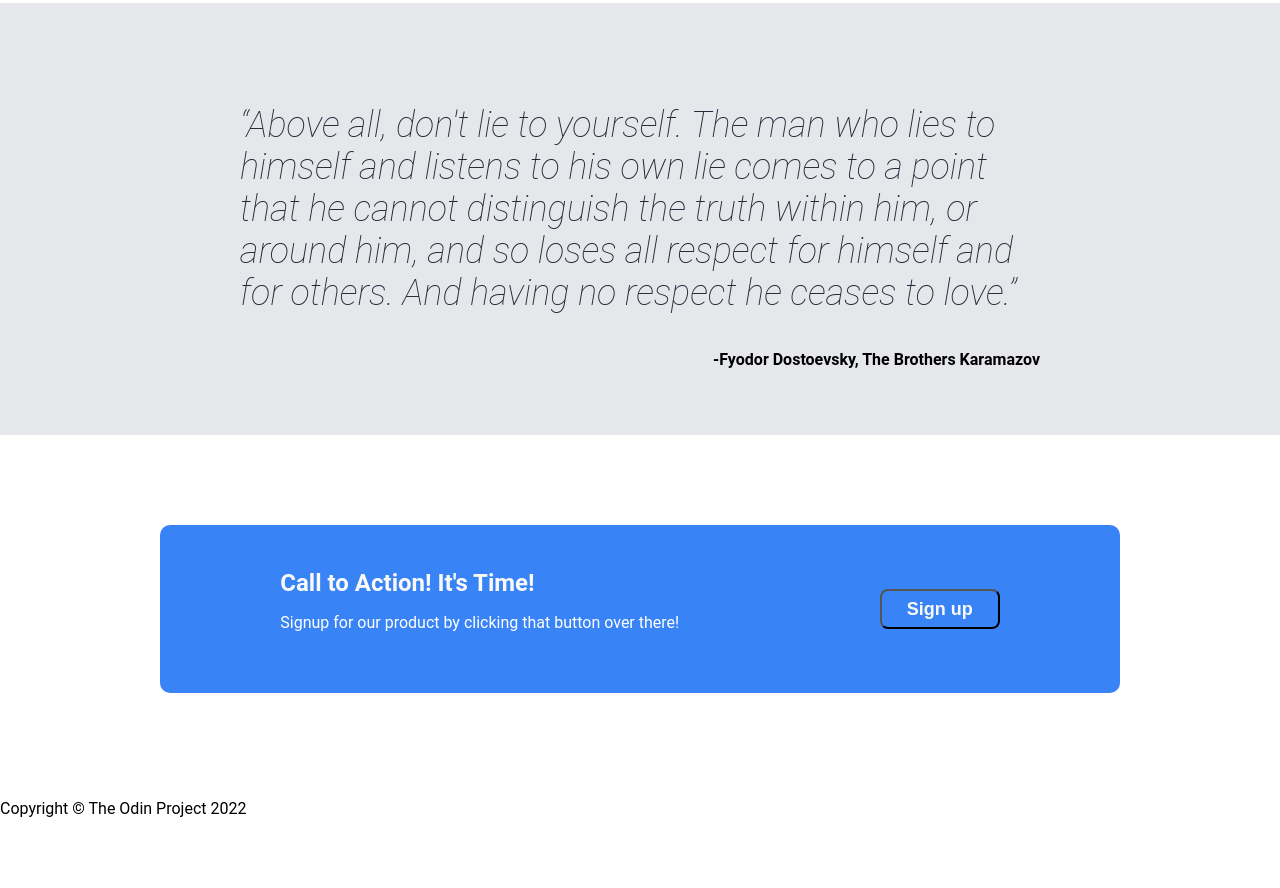
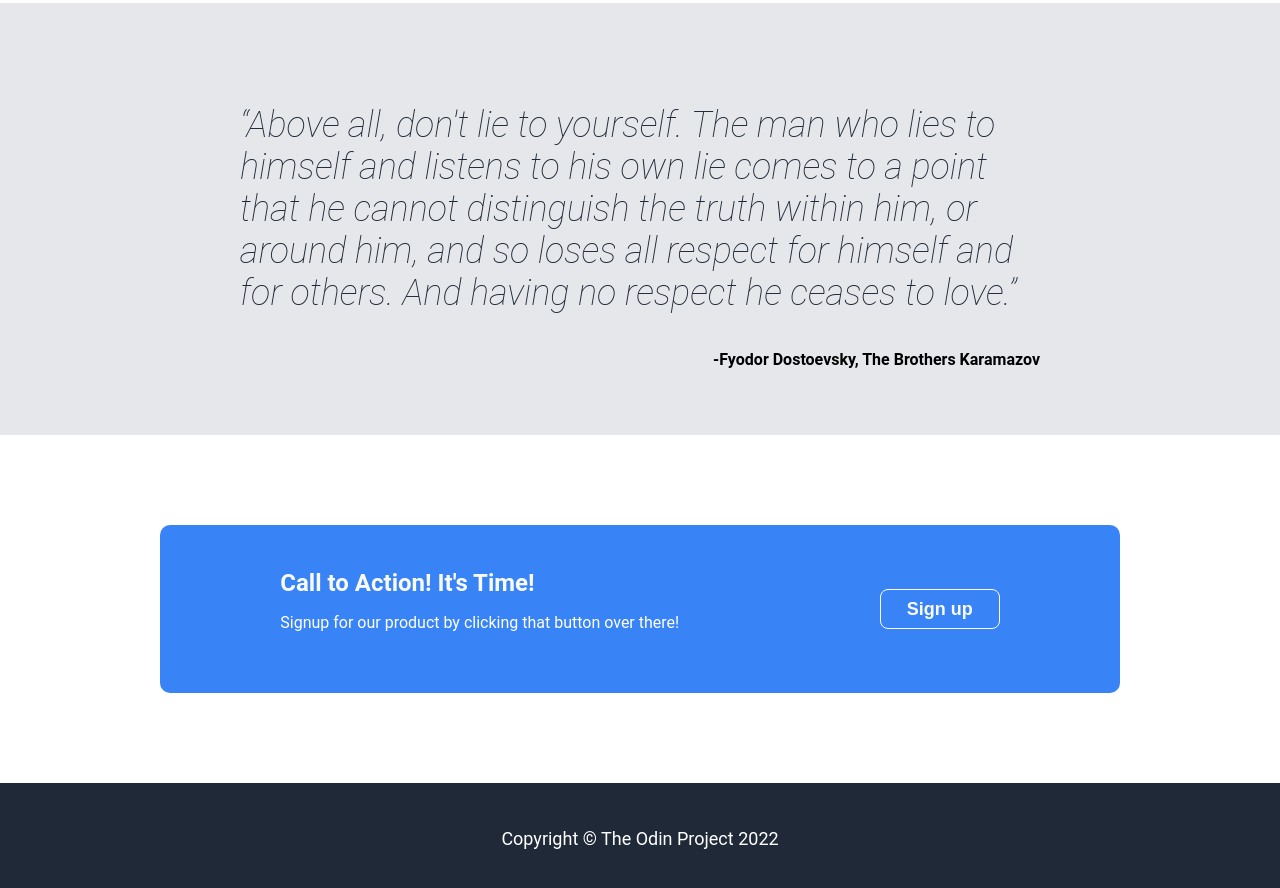
Before and after one commit to mmmmmrw/landing-page, a plain HTML site: page index.html in a window 1280 px wide. Shown: the part 952-1840 px from the top of the page. Before the commit the page ends 1786 px from the top, so only its background shows below. Drawn offline with Linux system fonts and the light colour scheme.

Commit message:
Finished

```diff
--- a/style.css
+++ b/style.css
@@ -80,7 +80,7 @@ body {
   background-color: #3883f6;
   color: #f9faf8;
   border-radius: 8px;
-  font-size: 18px;
+  border-color: #3883f6;font-size: 18px;
   height: 40px;
   font-weight: bold;
 }
@@ -177,3 +177,17 @@ body {
   margin:0px;
   padding:0px;
 }
+.uv{
+  border:1px solid white;
+}
+.footer{
+  display: flex;
+
+  flex-direction: column;
+  align-items: center;
+  background-color: #1f2937;
+  font-size: 18px;
+  color:white;
+  height: 110px ;
+  justify-content: center;
+}
```
